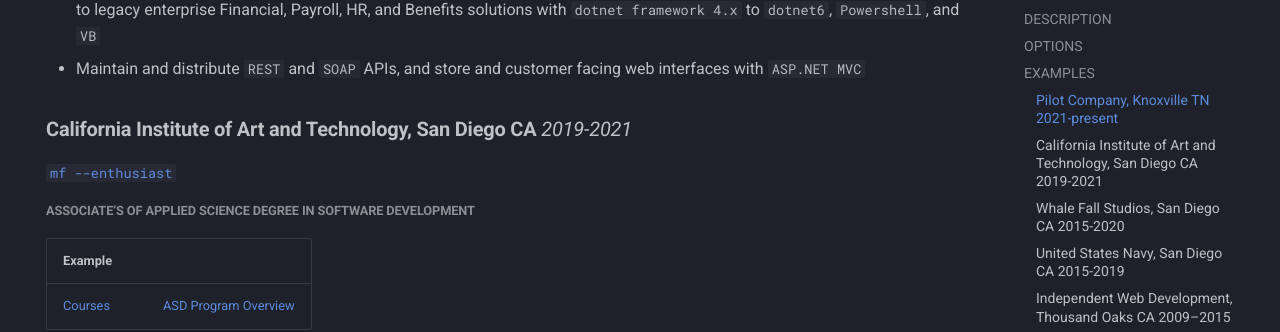
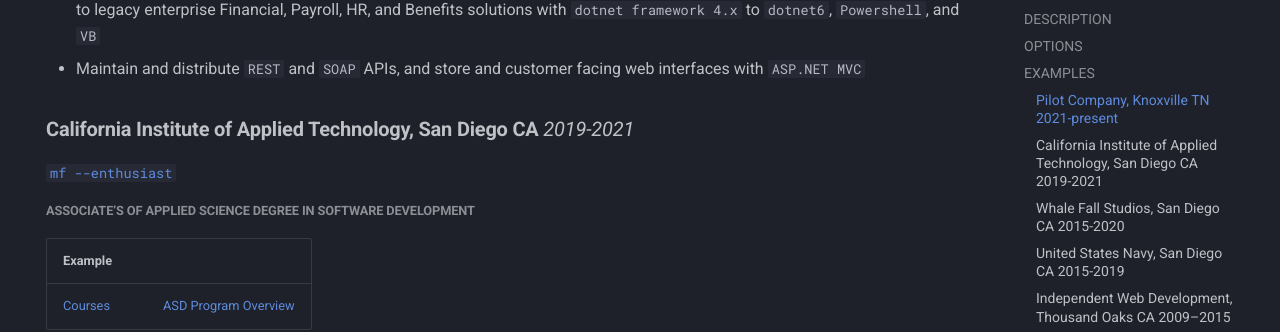
Before and after one commit to m6freeman/m6freeman.github.io, an MkDocs documentation site: the page built from docs/index.md, in a window 1280 px wide and 900 px high, scrolled down 2239 px. Shown: the part 143-475 px from the top of the window. Built offline with MkDocs 1.6.1 and Material for MkDocs 9.7.7, drawn with Linux system fonts in a browser that asks for light colours; comment, search, counter and statistics services are not loaded.

Commit message:
fix: ciat changed their name

```diff
--- a/docs/index.md
+++ b/docs/index.md
@@ -41,7 +41,7 @@
 
 > Designs and develops scalable enterprise solutions within `AWS` using `API Gateway`, `DynamoDb`, `EC2`, `Lambda`, `S3`, `SNS`, and `SQS`
 
-[`--enthusiast`](#california-institute-of-art-and-technology-san-diego-ca-2019-2021)
+[`--enthusiast`](#california-institute-of-applied-technology-san-diego-ca-2019-2021)
 
 > Enthusiastic about technologies with a heavy emphasis towards privacy, security, transparency, and decentralization.
 
@@ -88,7 +88,7 @@
 - Introduce new and modify existing features, perform debugging and patching, and perform project and infrastructural upgrades to legacy enterprise Financial, Payroll, HR, and Benefits solutions with `dotnet framework 4.x` to `dotnet6`, `Powershell`, and `VB`
 - Maintain and distribute `REST` and `SOAP` APIs, and store and customer facing web interfaces with `ASP.NET MVC`
 
-### **California Institute of Art and Technology, San Diego CA** *2019-2021*
+### **California Institute of Applied Technology, San Diego CA** *2019-2021*
 
 [`mf --enthusiast`](#options)
 
```
